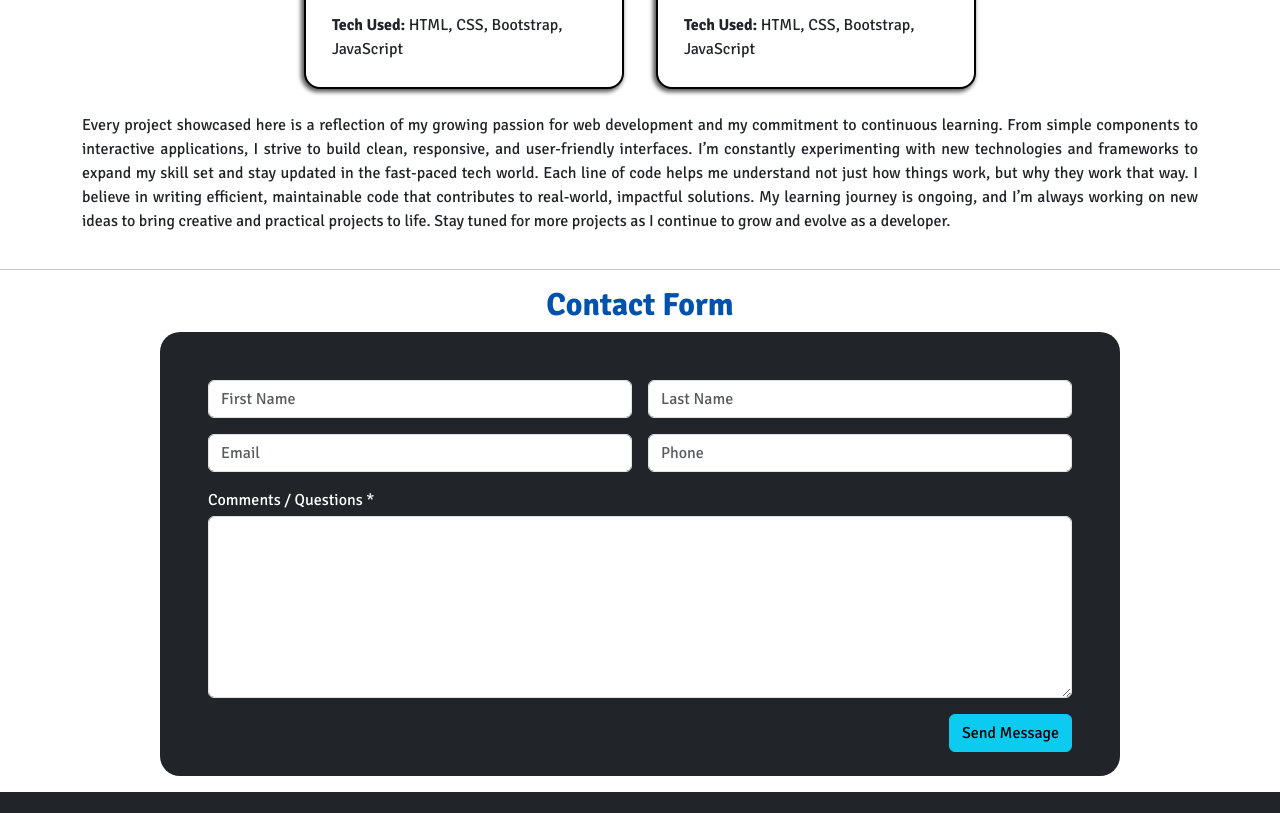
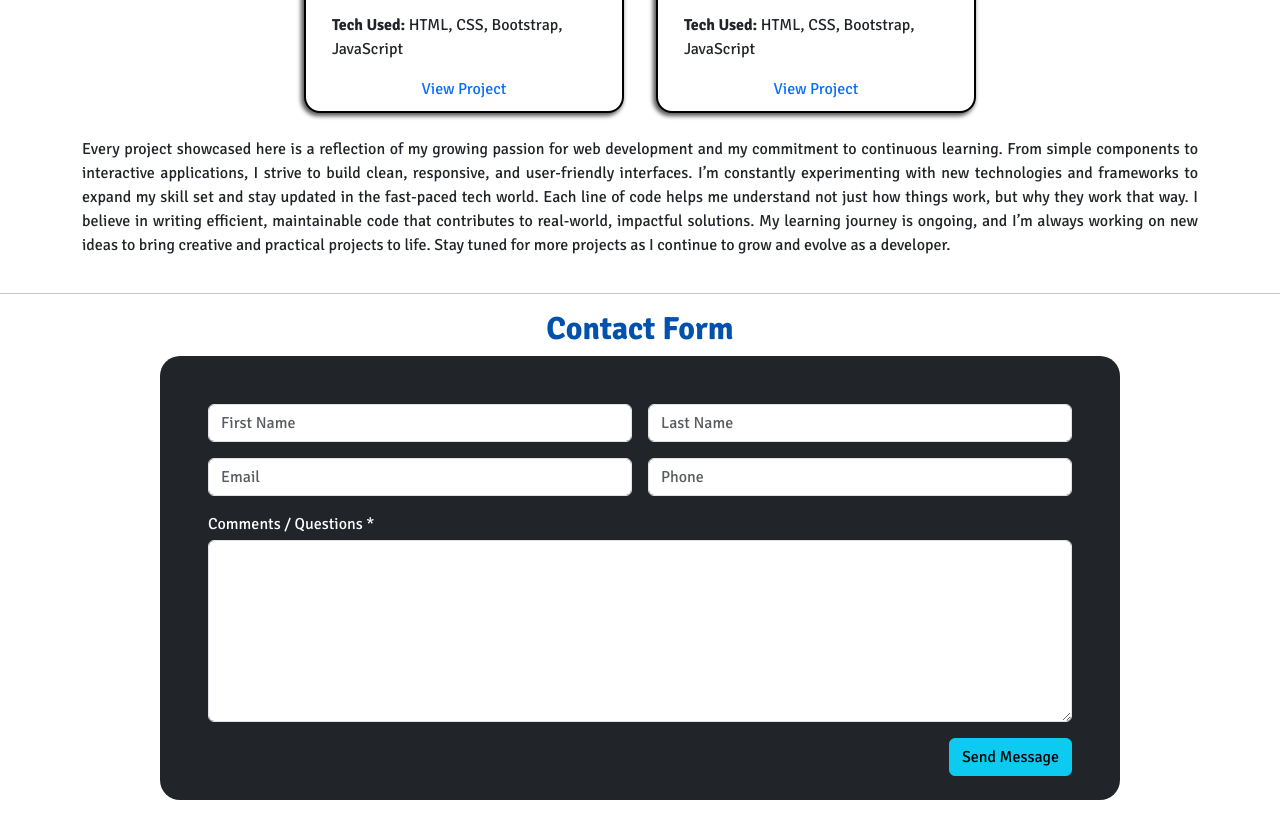
Before and after one commit to sri04552/SrinivasPortfolio, a plain HTML site: page index.html in a window 1280 px wide. Shown: the part 2212-3025 px from the top of the page. Drawn offline with nearby package versions, Linux system fonts and the light colour scheme; a web font is replaced by a local one.

Commit message:
Update index.html

```diff
--- a/index.html
+++ b/index.html
@@ -268,6 +268,14 @@
           <p class="ps-3 pe-3">
             <strong>Tech Used:</strong> HTML, CSS, Bootstrap, JavaScript
           </p>
+          <div>
+            <a
+              href="https://sri04552.github.io/digitalclock/"
+              target="_blank"
+              class="text-decoration-none"
+              >View Project</a
+            >
+          </div>
         </div>
         <div class="imagedivs">
           <h4 class="pt-2"><u>To-Do List</u></h4>
@@ -283,6 +291,14 @@
           <p class="ps-3 pe-3">
             <strong>Tech Used:</strong> HTML, CSS, Bootstrap, JavaScript
           </p>
+          <div>
+            <a
+              href="https://sri04552.github.io/todolist/"
+              target="_blank"
+              class="text-decoration-none"
+              >View Project</a
+            >
+          </div>
         </div>
       </div>
       <div>
```
